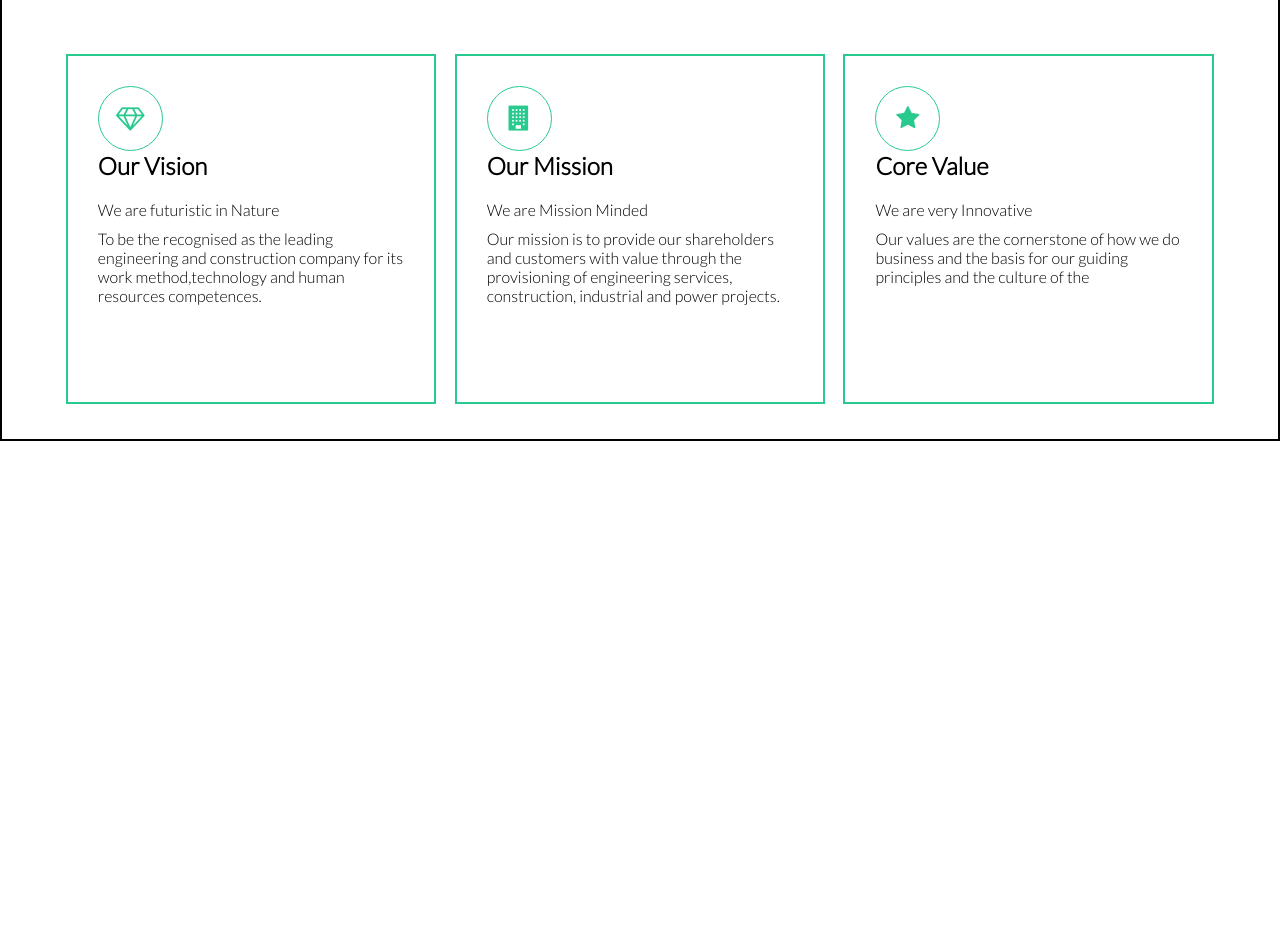
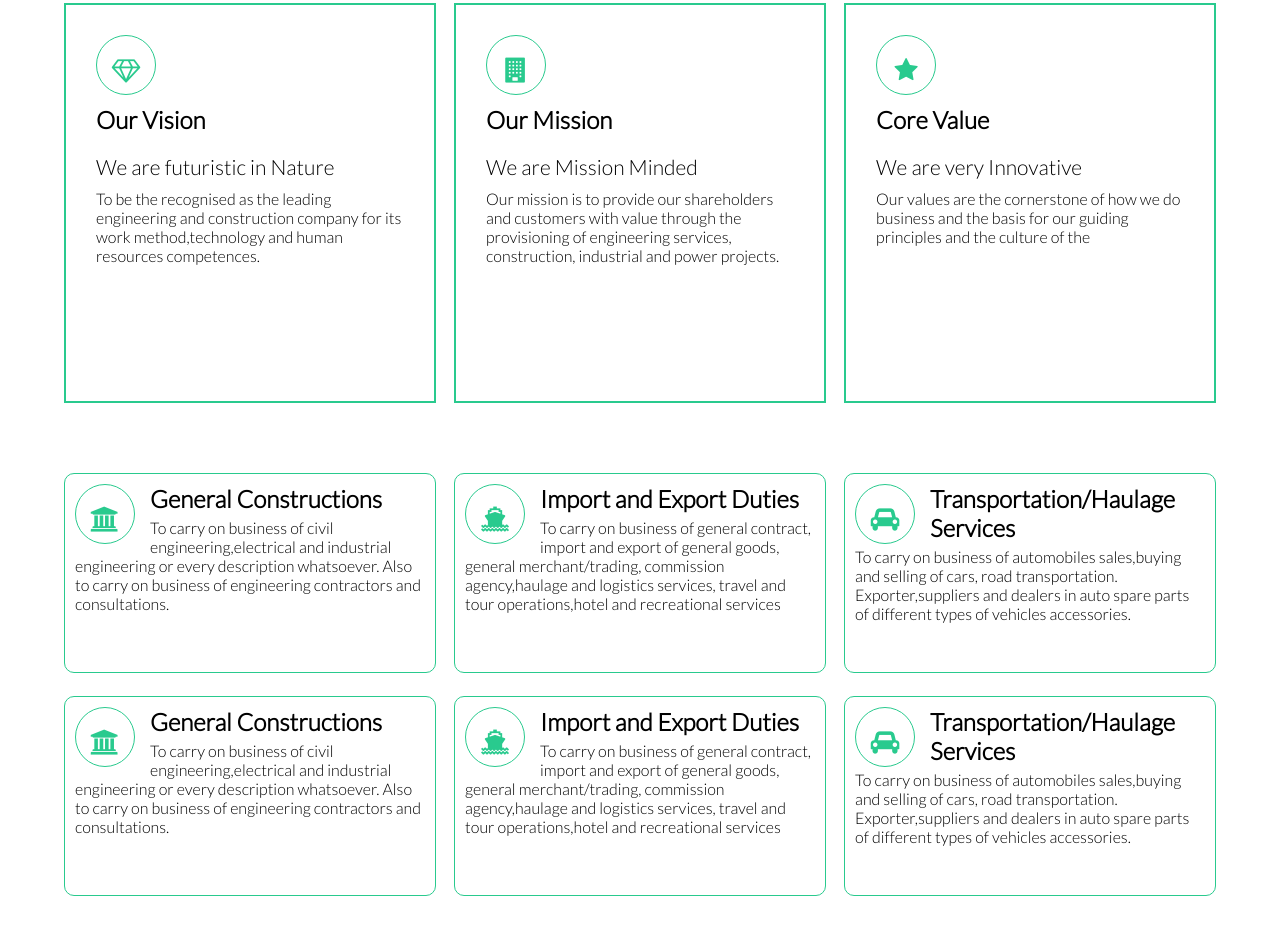
Before and after one commit to Tosmel2/Mallax, a plain HTML site: page index.html in a window 1280 px wide. Shown: the part 871-1806 px from the top of the page. Drawn offline with Linux system fonts and the light colour scheme.

Commit message:
Services section added

```diff
--- a/index.html
+++ b/index.html
@@ -81,12 +81,13 @@
                     method,technology and human resources competences.</p>
             </div>
             <div class="col span-1-of-3 simple_cards">
-                <a href="#"  class="simple_icon_holder">
+                <a href="#" class="simple_icon_holder">
                     <i class="fa fa-building simple_icons" aria-hidden="true"></i>
                 </a>
                 <h2>Our Mission</h2>
                 <p class="first_p">We are Mission Minded</p>
-                <p>Our mission is to provide our shareholders and customers with value through the provisioning of engineering services, construction, industrial and power projects.</p>
+                <p>Our mission is to provide our shareholders and customers with value through the provisioning of
+                    engineering services, construction, industrial and power projects.</p>
             </div>
             <div class="col span-1-of-3 simple_cards">
                 <a href="#" class="simple_icon_holder">
@@ -94,7 +95,87 @@
                 </a>
                 <h2>Core Value</h2>
                 <p class="first_p">We are very Innovative</p>
-                <p>Our values are the cornerstone of how we do business and the basis for our guiding principles and the culture of the</p>
+                <p>Our values are the cornerstone of how we do business and the basis for our guiding principles and the
+                    culture of the</p>
+            </div>
+        </div>
+    </div>
+    <div class="services">
+        <div class="row">
+            <div class="col span-1-of-3 ex_cards">
+                <a href="#" class="ex_icon_holder simple_icon_holder"><i class="fa fa-university simple_icons ex_icon"
+                        aria-hidden="true"></i></a>
+                <div class="ex_text_holder">
+                    <h2>General Constructions</h2>
+                    <p>
+                        To carry on business of civil engineering,electrical and industrial engineering or every
+                        description
+                        whatsoever. Also to carry on business of engineering contractors and consultations.
+                    </p>
+                </div>
+            </div>
+            <div class="col span-1-of-3 ex_cards">
+                <a href="#" class="ex_icon_holder simple_icon_holder"><i class="fa fa-ship simple_icons ex_icon"
+                        aria-hidden="true"></i></a>
+                <div class="ex_text_holder">
+                    <h2>Import and Export Duties</h2>
+                    <p>
+                        To carry on business of general contract, import and export of general goods, general
+                        merchant/trading, commission agency,haulage and logistics services, travel and tour
+                        operations,hotel
+                        and recreational services
+                    </p>
+                </div>
+            </div>
+            <div class="col span-1-of-3 ex_cards">
+                <a href="#" class="ex_icon_holder simple_icon_holder"><i class="fa fa-car simple_icons ex_icon"
+                        aria-hidden="true"></i></a>
+                <div class="ex_text_holder">
+                    <h2> Transportation/Haulage Services</h2>
+                    <p>
+                        To carry on business of automobiles sales,buying and selling of cars, road transportation.
+                        Exporter,suppliers and dealers in auto spare parts of different types of vehicles accessories.
+                    </p>
+                </div>
+            </div>
+            <!-- Second Excards -->
+            <div class="second_excards">
+            <div class="col span-1-of-3 ex_cards">
+                <a href="#" class="ex_icon_holder simple_icon_holder"><i class="fa fa-university simple_icons ex_icon"
+                        aria-hidden="true"></i></a>
+                <div class="ex_text_holder">
+                    <h2>General Constructions</h2>
+                    <p>
+                        To carry on business of civil engineering,electrical and industrial engineering or every
+                        description
+                        whatsoever. Also to carry on business of engineering contractors and consultations.
+                    </p>
+                </div>
+            </div>
+            <div class="col span-1-of-3 ex_cards">
+                <a href="#" class="ex_icon_holder simple_icon_holder"><i class="fa fa-ship simple_icons ex_icon"
+                        aria-hidden="true"></i></a>
+                <div class="ex_text_holder">
+                    <h2>Import and Export Duties</h2>
+                    <p>
+                        To carry on business of general contract, import and export of general goods, general
+                        merchant/trading, commission agency,haulage and logistics services, travel and tour
+                        operations,hotel
+                        and recreational services
+                    </p>
+                </div>
+            </div>
+            <div class="col span-1-of-3 ex_cards">
+                <a href="#" class="ex_icon_holder simple_icon_holder"><i class="fa fa-car simple_icons ex_icon"
+                        aria-hidden="true"></i></a>
+                <div class="ex_text_holder">
+                    <h2> Transportation/Haulage Services</h2>
+                    <p>
+                        To carry on business of automobiles sales,buying and selling of cars, road transportation.
+                        Exporter,suppliers and dealers in auto spare parts of different types of vehicles accessories.
+                    </p>
+                </div>
+            </div>
             </div>
         </div>
     </div>
--- a/resources/css/style.css
+++ b/resources/css/style.css
@@ -125,7 +125,7 @@ header{
 .header_banner_section{
     background: url("../img/image.jfif");
     width: 100%;
-    height: 500px;
+    height: 450px;
     background-size: cover;
     margin: 62px 0 0 0;
     padding: 12% 0 0 0;
@@ -168,33 +168,30 @@ header{
  .Aboutus_section p{
      font-size: 20px;
  }
- /* Missions tatement section */
+ /* Missions statement section */
  .mission_statement{
      width: 100%;
-     height: 450px;
+     height: 500px;
      padding: 50px 0 0 0;
-     border: 2px solid black;
  }
- .simple_cards{
-     border: 2px solid #29ca8e;
-     height: 350px;
-     padding: 30px;
- }
+
  .simple_cards h2{
-    margin: 0 0 20px 0;
+    margin: 10px 0 20px 0;
 }
 .first_p{
     margin: 0 0 10px 0;
+    font-size: 21px;
 }
  .simple_icon_holder{
-     width: 65px;
-     height: 65px;
+     width: 60px;
+     height: 60px;
      border: 1px solid #29ca8e;
      display: inline-block;
      text-align: center;
      padding: 10px;
      border-radius: 50%;
-     line-height: 3;
+     line-height: 2.5;
+     font-size: 20px;
  }
  .simple_icons{
     color: #29ca8e;
@@ -211,3 +208,33 @@ header{
  .simple_cards:hover{
      color: #29ca8e;
  }
+ .simple_cards{
+    border: 2px solid #29ca8e;
+    height: 400px;
+    padding: 30px;
+    vertical-align: middle!important;
+}
+
+
+ /* services section */
+ .services{
+     height: 490px;
+     clear: both;
+     padding: 20px 0 0 0;
+ }
+ .ex_cards{
+     border: 1px solid #29ca8e;
+     height: 200px;
+     padding: 10px;
+     border-radius: 10px;
+ }
+ .ex_icon_holder{
+     float: left;
+     margin: 0 15px 0 0;
+ }
+ .ex_text_holder h2{
+     margin: 0 0 5px 0;
+ }
+ .second_excards{
+     clear: both;
+ }
```
Also changed, not shown: usage.html (deleted, +0 -23 lines).
